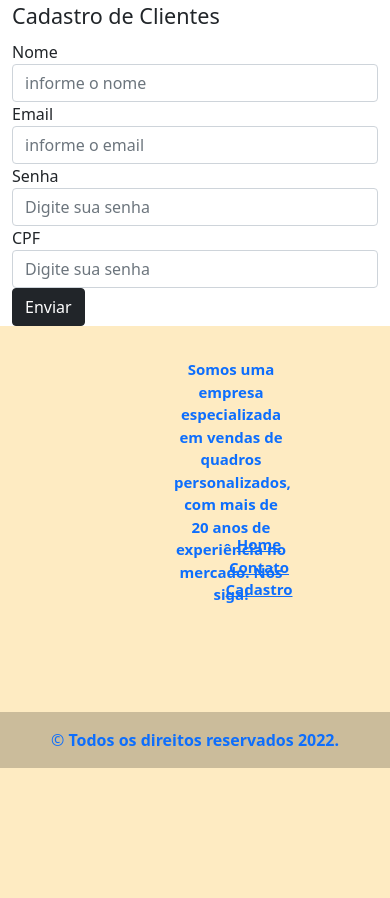
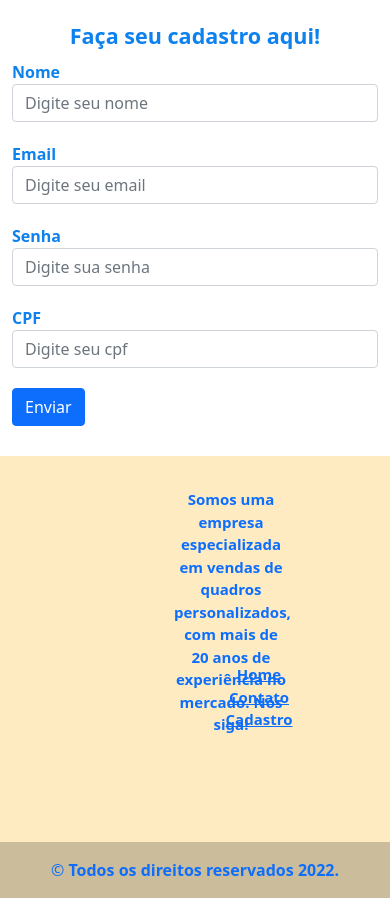
Before and after one commit to LucasMarinho53/Projeto-Integrador, a PHP site: page /cadastro.php in a window 390 px wide. Shown: the part 196-1094 px from the top of the page. Before the commit the page ends 964 px from the top, so only its background shows below. Run offline with PHP 8.4, Linux system fonts and the light colour scheme; grey boxes are pictures that could not be loaded.

Commit message:
Adicionando responsivo para a página Cadastro

```diff
--- a/cadastro.php
+++ b/cadastro.php
@@ -6,7 +6,7 @@
     <meta http-equiv="X-UA-Compatible" content="IE=edge">
     <meta name="viewport" content="width=device-width, initial-scale=1.0">
     <link rel="stylesheet" type="text/css" href="css/estilo.css" />
-    <link rel="stylesheet" type="text/css" href="css/geek.css" />
+    <link rel="stylesheet" type="text/css" href="css/cadastro.css" />
     <!-- CSS only -->
     <link href="https://cdn.jsdelivr.net/npm/bootstrap@5.1.3/dist/css/bootstrap.min.css" rel="stylesheet"
         integrity="sha384-1BmE4kWBq78iYhFldvKuhfTAU6auU8tT94WrHftjDbrCEXSU1oBoqyl2QvZ6jIW3" crossorigin="anonymous">
@@ -53,7 +53,7 @@
                   data-bs-toggle="dropdown" aria-expanded="false">Entrar</button>
                   <ul class="dropdown-menu" aria-labelledby="navbarDropdown">
                     <li><a class="dropdown-item" style="background: none;" href="cadastro.php">Cadastro</a></li>
-                    <li><a class="dropdown-item" style="background: none;" href="office.html">Login</a></li>
+                    <li><a class="dropdown-item" style="background: none;" href="login.html">Login</a></li>
                 </ul>
                 </form>
             </div>
@@ -62,28 +62,28 @@
   </div>
   </header>
 
-<section>
+<section class="formcadastro">
 <div class="container">
         <fieldset>
-            <legend>Cadastro de Clientes</legend>
+            <legend><strong>Faça seu cadastro aqui!</strong></legend>
             <form action="cadastrar-cliente.php" method="post">
             <div class="form-group">
-                <label for="nome_id">Nome</label>
-                <input class="form-control" type="text" name="nome" id="nome_id" placeholder="informe o nome">
+                <label for="nome_id"><strong>Nome</strong></label>
+                <input class="form-control" type="text" name="nome" id="nome_id" placeholder="Digite seu nome">
             </div>
             <div class="form-group">
-                <label for="email_id">Email</label>
-                <input class="form-control" type="email" name="email" id="email_id" placeholder="informe o email">
+                <label for="email_id"><strong>Email</strong></label>
+                <input class="form-control" type="email" name="email" id="email_id" placeholder="Digite seu email">
             </div>
             <div class="form-group">
-                <label for="senha_id">Senha</label>
+                <label for="senha_id"><strong>Senha</strong></label>
                 <input class="form-control" type="text" name="senha" id="senha_id" placeholder="Digite sua senha">
             </div>
             <div class="form-group">
-                <label for="cpf_id">CPF</label>
-                <input class="form-control" type="text" name="cpf" id="cpf_id" placeholder="Digite sua senha">
+                <label for="cpf_id"><strong>CPF</strong></label>
+                <input class="form-control" type="text" name="cpf" id="cpf_id" placeholder="Digite seu cpf">
             </div>
-            <button class="btn btn-dark" type="submit" class>Enviar</button>
+            <button class="btn btn-primary" type="submit" class>Enviar</button>
             </form>
         </fieldset>
     </div>
--- /dev/null
+++ b/css/cadastro.css
@@ -0,0 +1,254 @@
+*{
+    margin: 0;
+    padding: 0;
+}
+
+header.container-fluid{
+    background-color: #FEEBC2;
+}
+
+section.container header.topo nav.navbar{
+    height: auto;
+}
+
+header.container-fluid div.collapse{
+	margin-left:50px;
+}
+
+section.formcadastro div.container legend{
+    margin-top: 20px;
+    text-align: center;
+    color: #0D82EE;
+}
+
+section.formcadastro div.container div{
+    margin-top: 20px;
+    color: #0D82EE;
+}
+
+section.formcadastro div.container button{
+    margin-top: 20px;
+    margin-bottom: 30px;
+}
+
+section.anuncio div#anunciotablet{ /*anuncio para tablet*/
+    width: 100%;
+    /*float: left;*/
+    text-align: center;
+    color: #0D6EFD;
+    background-color: #FEEBC2;
+    padding: 5px 0;
+    display: none;
+    margin-top: 30px;
+}
+
+section.anuncio div#anunciocelular{ /*anuncio para tablet*/
+    width: 100%;
+    /*float: left;*/
+    text-align: center;
+    color: #0D6EFD;
+    background-color: #FEEBC2;
+    padding: 5px 0;
+    display: none;
+    margin-top: 30px;
+}
+
+footer.container-foot{
+    background-color: #FEEBC2;
+}
+
+section.links #footerlink{
+    width: 400px;
+    height: 80px;
+    /*background-color: #000;*/
+    padding: 5px;
+    text-align: center;
+    font-size: 15px;
+}
+
+section.mapa #shoppingmapa{
+    width: 400px;
+    height: 200px;
+    /*background-color: #000;*/
+    float: right;
+    margin-top: -220px;
+    margin-right: 100px;
+}
+
+footer #logofooter{
+    float: right;
+    /*background-color: #000;*/
+    margin-top: -220px;
+    margin-right: 600px;
+    padding-bottom: 80px;
+}
+
+@media screen and (max-width:1992px) and (min-width:1468px){
+
+    header.container-fluid div.topo nav.navbar div.collapse ul li{ /*HEADER*/
+        margin-left: 50px;
+        font-size: 15px;
+        /*background-color: blue;*/
+    }
+
+    header.container-fluid ul.dropdown-menu a.dropdown-item{ /*HEADER*/
+        /*background-color: blue;*/
+        font-size: 15px;
+    }
+
+    header.container-fluid form.pesquisar{ /*HEADER*/
+        width: 400px;
+        /*background-color: #000000;*/
+        margin-bottom: 9px;
+        margin-left: 50px;
+    }
+
+    footer.container-foot img#logofooter{ /*FOOTER*/
+        margin-right: 805px;
+        /*background-color: black;*/
+    }
+
+    footer.container-foot section.mapa{ /*FOOTER*/
+        margin-right: 230px;
+    }
+}
+
+@media screen and (max-width:992px) and (min-width:778px){
+
+    header.container-fluid div.topo nav.navbar a{ /*HEADER*/
+        /*background-color: #000000;*/
+        font-size: 15px;
+        margin: -15px;
+    }
+
+    header.container-fluid div.topo nav.navbar div.collapse ul li{ /*HEADER*/
+        margin-left: auto;
+        margin-right: -75px;
+        /*background-color: blue;*/
+    }
+
+    section.anuncio div#anunciotablet{ /*Anuncio*/
+        display: block;
+    }
+
+    header.container-fluid ul.dropdown-menu a.dropdown-item{ /*HEADER*/
+        /*background-color: blue;*/
+        height: 45px;
+        font-size: 15px;
+    }
+
+    header.container-fluid form.nav-item{ /*HEADER*/
+        /*background-color: #000000;*/
+        margin-bottom: 9px;
+        margin-left: 150px;
+    }
+
+    footer.container-foot section.quemsomos{ /*FOOTER*/
+        height: 100px;
+        margin-left: -60px;
+        margin-bottom: 10px;
+        /*background-color: black;*/
+    }
+
+    footer.container-foot section.links{ /*FOOTER*/
+        height: 150px;
+        width: 100px;
+        margin-top: 50px;
+        margin-bottom: -60px;
+        /*background-color: black;*/
+    }
+
+    footer.container-foot img#logofooter{ /*FOOTER - remoção da logo*/
+        margin-right: 322px;
+        height: 0px;
+        /*background-color: black;*/
+    }
+
+    footer.container-foot section.mapa{ /*FOOTER*/
+        margin-left: 500px;
+        margin-bottom: 50px;
+        /*background-color: black;*/
+    }
+}
+
+@media screen and (max-width:667px){
+
+    header.container-fluid div.topo nav.navbar a{ /*HEADER*/
+        /*background-color: #000000;*/
+        margin-left: 130px;
+        font-size: 15px;
+    }
+
+    section.anuncio div#anunciocelular{ /*Anuncio*/
+        display: block;
+    }
+
+    header.container-fluid form.nav-item{ /*HEADER*/
+        /*background-color: #000000;*/
+        margin-bottom: 9px;
+        margin-left: 130px;
+    }
+
+    footer.container-foot section.mapa{ /*FOOTER remoção do mapa*/
+        margin-left: -1500px;
+        margin-bottom: 50px;
+        width: 0px;
+        height: 0px;
+        /*background-color: black;*/
+    }
+
+    footer.container-foot section.quemsomos{ /*FOOTER*/
+        height: 50px;
+        margin-left: 170px;
+        margin-bottom: 0px;
+        /*background-color: black;*/
+    }
+
+    footer.container-foot section.links{ /*FOOTER*/
+        height: 50px;
+        width: 100px;
+        margin-top: 130px;
+        margin-bottom: 0px;
+        margin-left: 200px;
+        /*background-color: black;*/
+    }
+}
+
+@media screen and (max-width:567px){
+
+    header.container-fluid div.topo nav.navbar a{ /*HEADER*/
+        /*background-color: #000000;*/
+        margin-left: -10px;
+        font-size: 15px;
+    }
+
+    footer.container-foot section.quemsomos{ /*FOOTER*/
+        height: 100px;
+        font-size: 15px;
+        margin-left: 150px;
+        margin-bottom: 10px;
+        /*background-color: black;*/
+    }
+
+    footer.container-foot section.links{ /*FOOTER*/
+        height: 150px;
+        width: 100px;
+        margin-left: 185px;
+        margin-top: 70px;
+        margin-bottom: -70px;
+        /*background-color: black;*/
+    }
+
+    footer.container-foot img#logofooter{ /*FOOTER - remoção da logo*/
+        margin-right: 322px;
+        height: 0px;
+        /*background-color: black;*/
+    }
+
+    footer.container-foot section.mapa{ /*FOOTER - remoção do mapa*/
+        margin-left: 100px;
+        width: 0px;
+        height: 0px;
+        /*background-color: black;*/
+    }
+}
```
